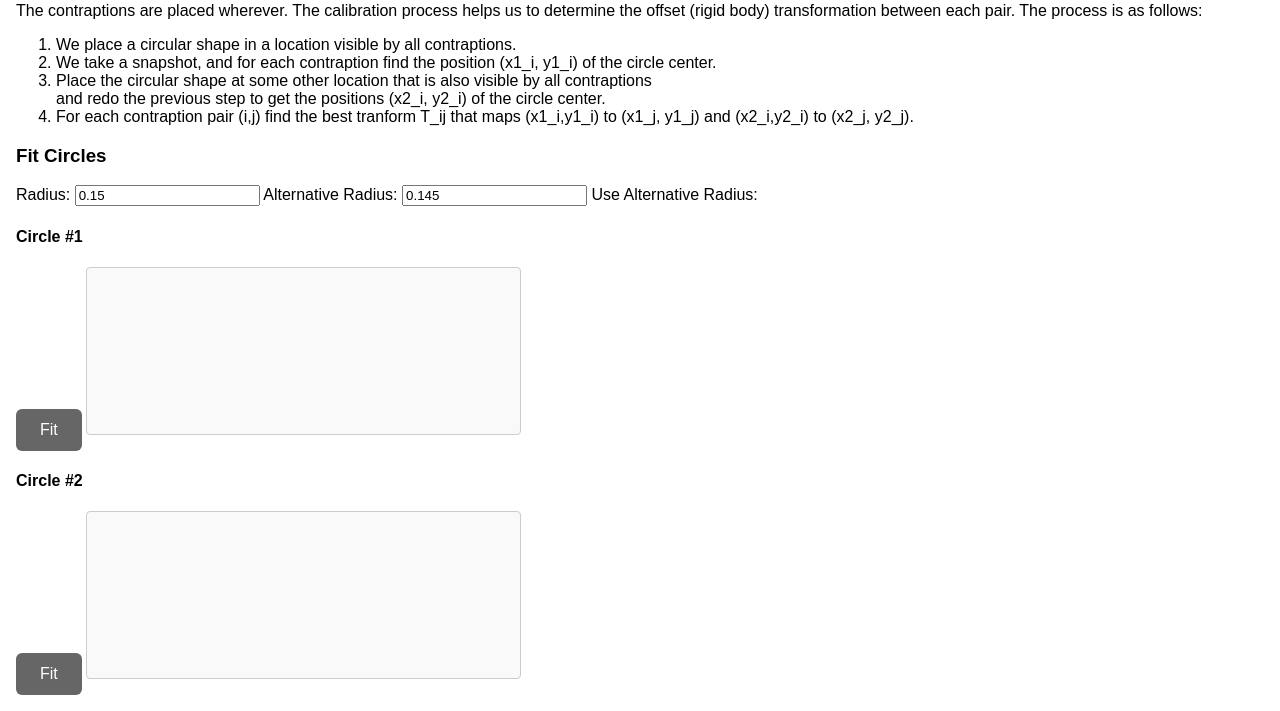
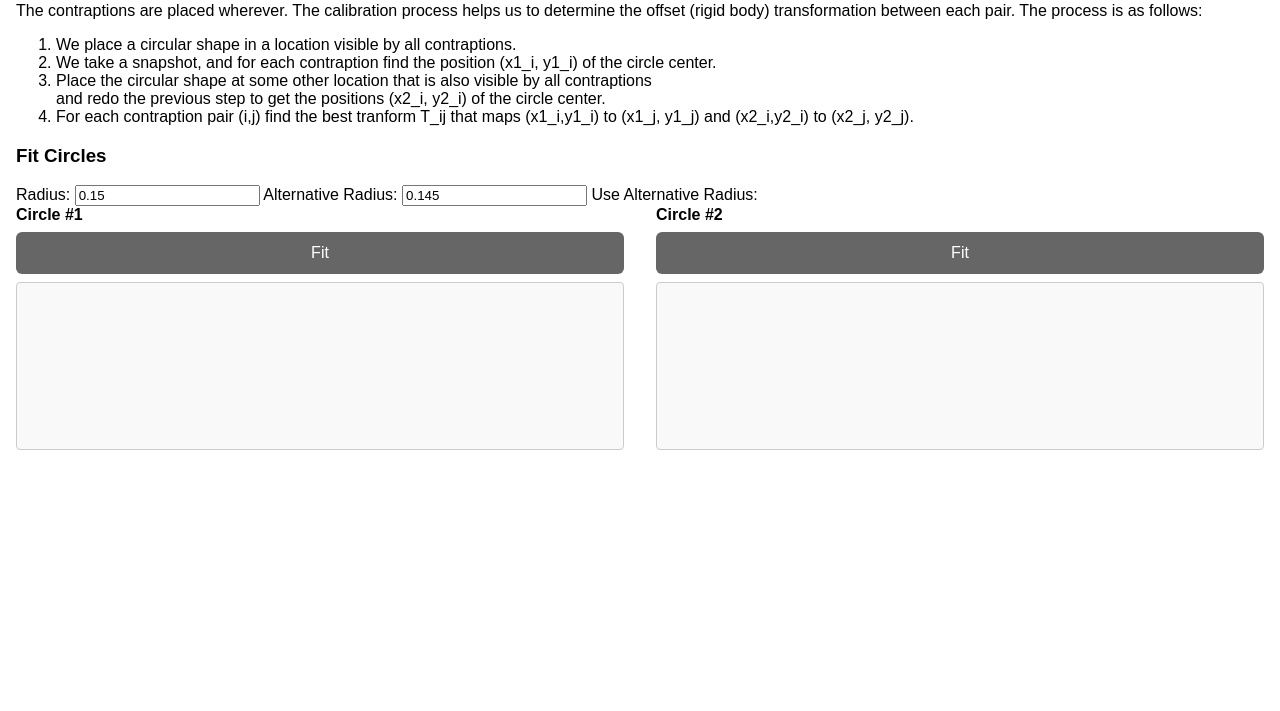
Before and after one commit to TAU-CGL/rplidar_recorder, a Django app: page / in a window 1280 px wide, after a click on "Calibration". Shown: the part 132-843 px from the top of the page. After the commit the page ends 582 px from the top, so only its background shows below. Run offline with Django 5.2, Linux system fonts and the light colour scheme; data that the repository does not hold is empty.

Commit message:
More layout changes

```diff
--- /dev/null
+++ b/server/static/css/calibration.css
@@ -0,0 +1,13 @@
+.contraption-container{
+    display:flex;
+    gap:2rem;
+}
+
+.contraption{
+    display:flex;
+    flex-direction:column;
+    flex:1 1 0;
+}
+
+.contraption h4{ margin:0 0 .5rem; }
+.fit-button     { margin-bottom:.5rem; }
--- a/server/templates/base.html
+++ b/server/templates/base.html
@@ -5,6 +5,7 @@
     <title>{% block title %}Homepage{% endblock %}</title>
     <link rel="stylesheet" href="/static/css/base.css">
     <link rel="stylesheet" href="/static/css/monitor.css">
+    <link rel="stylesheet" href="/static/css/calibration.css">
 </head>
 <body>
     {% block content %}{% endblock %}
--- a/server/templates/tabs/calibration.html
+++ b/server/templates/tabs/calibration.html
@@ -27,12 +27,13 @@
 </div>
 
 <div class="contraption-container">
-    <div class="contraption" id="contraption1">
+    <div class="contraption">
         <h4>Circle #1</h4>
         <button class="fit-button" data-contraption="1">Fit</button>
         <textarea id="text1" rows="10" cols="50"></textarea>
     </div>
-    <div class="contraption" id="contraption2">
+
+    <div class="contraption">
         <h4>Circle #2</h4>
         <button class="fit-button" data-contraption="2">Fit</button>
         <textarea id="text2" rows="10" cols="50"></textarea>
```
